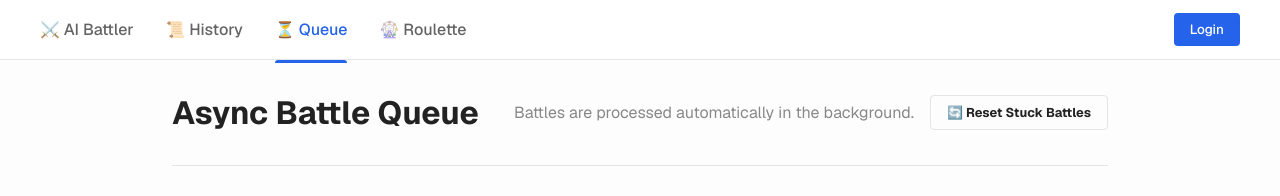
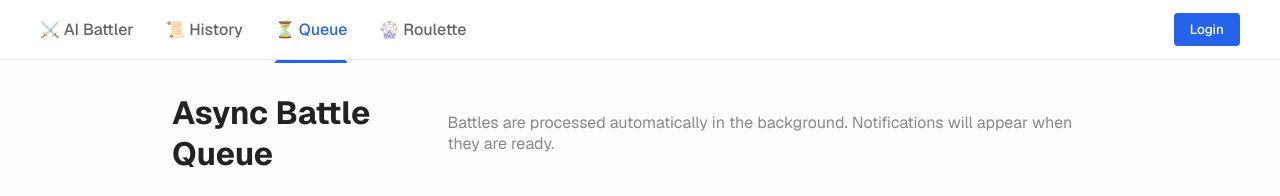
Before and after one commit to Denpun1/ai-character-battler, a Next.js app: page /queue in a window 1280 px wide. Shown: the top 196 px of the page. Built offline with nearby package versions, Linux system fonts and the light colour scheme; no server answers.

Commit message:
revert: remove emergency reset button and focus on internal stability

```diff
--- a/src/app/queue/page.tsx
+++ b/src/app/queue/page.tsx
@@ -92,17 +92,6 @@ export default function QueuePage() {
     fetchQueue();
   };
 
-  const resetStuckItems = async () => {
-    if (!user?.id) return;
-    const { error } = await supabase
-      .from('battle_queue')
-      .update({ status: 'pending', created_at: Date.now() })
-      .eq('user_id', user.id)
-      .eq('status', 'processing');
-
-    if (error) alert('Failed to reset: ' + error.message);
-    else fetchQueue();
-  };
 
   if (!isLoaded || !charsLoaded || !settingsLoaded) return <div style={{ padding: '2rem' }}>Loading...</div>;
 
@@ -110,14 +99,10 @@ export default function QueuePage() {
     <div className={styles.container}>
       <header className={styles.header}>
         <h1 className={styles.title}>Async Battle Queue</h1>
-        <div style={{ display: 'flex', gap: '1rem', alignItems: 'center' }}>
-          <p style={{ color: '#888', margin: 0, flexGrow: 1 }}>
-            Battles are processed automatically in the background.
-          </p>
-          <Button variant="secondary" onClick={resetStuckItems} style={{ fontSize: '0.8rem' }}>
-            🔄 Reset Stuck Battles
-          </Button>
-        </div>
+        <p style={{ color: '#888' }}>
+          Battles are processed automatically in the background.
+          Notifications will appear when they are ready.
+        </p>
       </header>
 
       <div style={{ display: 'flex', flexDirection: 'column', gap: '1rem', paddingBottom: '4rem' }}>
```
